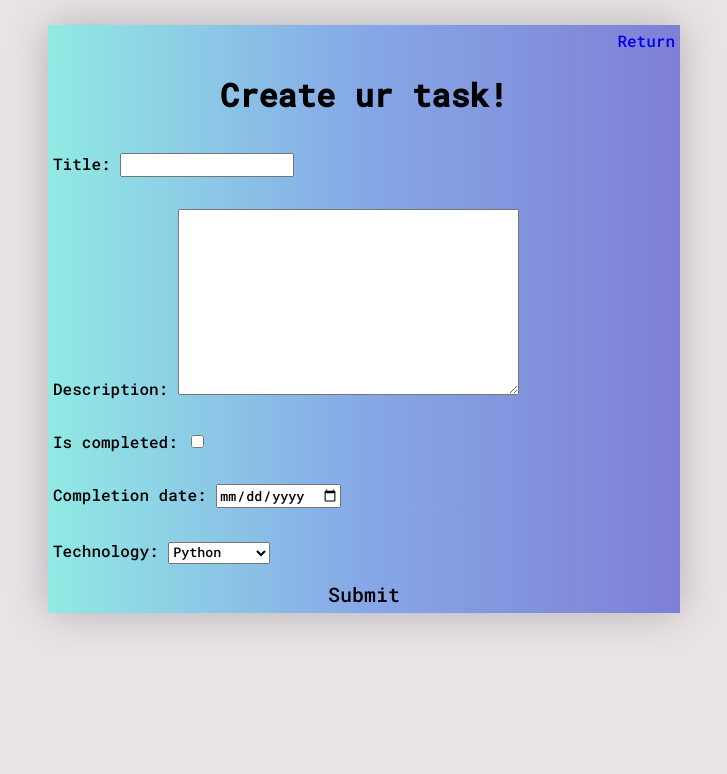
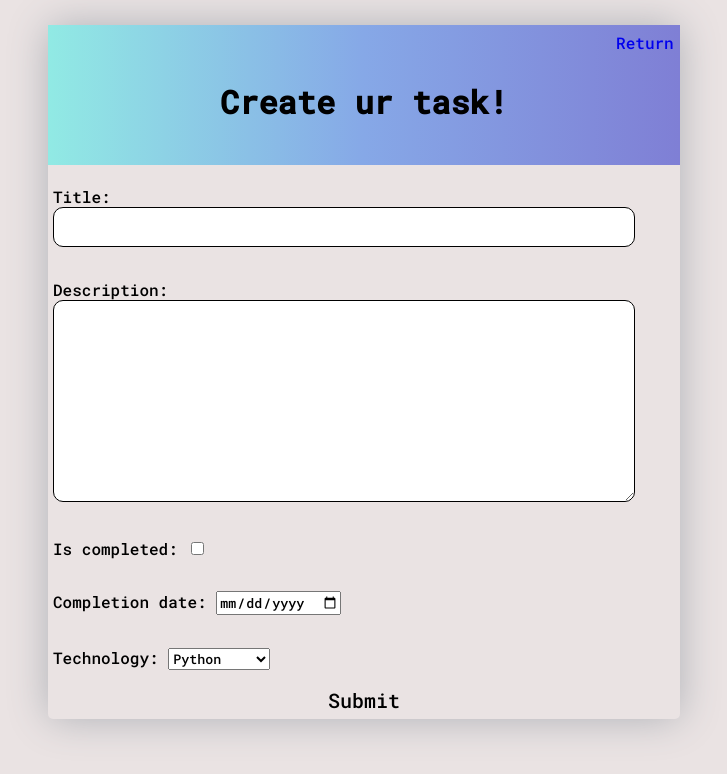
Before and after one commit to olekszczepanowski/scriptLanguagesProject, a Django app: page /task-create/ in a window 1280 px wide. Shown: the top 774 px of the page, without its empty margins (276-1003 px from the left). Run offline with Django 5.2, Linux system fonts and the light colour scheme; a user stored in the database is signed in.

Commit message:
add: done, need to add docker

```diff
--- a/todolist/models.py
+++ b/todolist/models.py
@@ -20,7 +20,7 @@ class Task(models.Model):
         ('other', 'Other')
     ]
     user = models.ForeignKey(User, on_delete=models.CASCADE, null=True, blank=True)
-    title = models.CharField(max_length=100)
+    title = models.CharField(max_length=40)
     description = models.TextField(null=True, blank=True)
     is_completed = models.BooleanField(default=False)
     completion_date = models.DateField(null=True, blank=True)
--- a/todolist/templates/todolist/index.html
+++ b/todolist/templates/todolist/index.html
@@ -22,7 +22,23 @@
             border-radius: 5px;
             margin-top: 2%;
         }
-
+        input[type=text],
+        input[type=password],
+        textarea{
+            border: 1px solid black;
+            border-radius: 10px;
+            padding: 10px;
+            width: 90%;
+        }
+        .header-bar{
+            display: flex;
+            justify-content: space-between;
+            padding: 10px;
+            border-radius: 5px 5px 0 0;
+            background: #7F7FD5;  /* fallback for old browsers */
+            background: -webkit-linear-gradient(to right, #91EAE4, #86A8E7, #7F7FD5);  /* Chrome 10-25, Safari 5.1-6 */
+            background: linear-gradient(to right, #91EAE4, #86A8E7, #7F7FD5);
+        }
 
     </style>
 </head>
--- a/todolist/templates/todolist/task_form.html
+++ b/todolist/templates/todolist/task_form.html
@@ -4,9 +4,13 @@
     <meta charset="UTF-8">
     <title>Title</title>
     <style>
+        body{
+        }
         form{
             display: flex;
             flex-direction: column;
+            justify-content: center;
+            padding: 5px;
         }
         #return{
             text-decoration: none;
@@ -36,13 +40,14 @@
 <body>
 {% extends 'todolist/index.html'%}
 {% block content %}
-<div style="background: #7F7FD5;
-            background: -webkit-linear-gradient(to right, #91EAE4, #86A8E7, #7F7FD5);
+<div>
+<div style="background: #7F7FD5;  /* fallback for old browsers */
+            background: -webkit-linear-gradient(to right, #91EAE4, #86A8E7, #7F7FD5);  /* Chrome 10-25, Safari 5.1-6 */
             background: linear-gradient(to right, #91EAE4, #86A8E7, #7F7FD5);
-            padding: 5px;">
-<a href="{% url "tasks" %}" id="return">Return</a>
+padding-bottom: 20px">
+<a href="{% url "tasks" %}" id="return" style="padding: 1%">Return</a>
 <h1 style="text-align: center">Create ur task!</h1>
-
+</div>
 <form method="POST">
     {% csrf_token %}
     {{ form.as_p }}
```
Also changed, not shown: todolist/templates/todolist/login.html (+4 -8 lines), todolist/templates/todolist/register.html (+14 -3 lines), todolist/templates/todolist/task_confirm_delete.html (+12 -1 lines), todolist/templates/todolist/task_list.html (+5 -3 lines), todolist/templates/todolist/task_update.html (deleted, +0 -10 lines), db.sqlite3, todolist/migrations/0006_alter_task_title.py (added).
